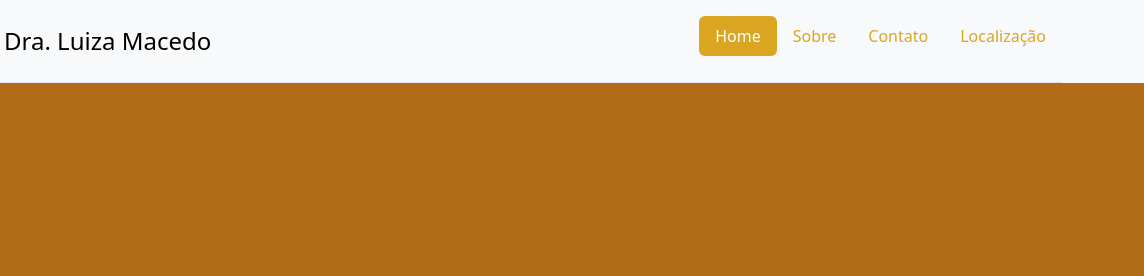
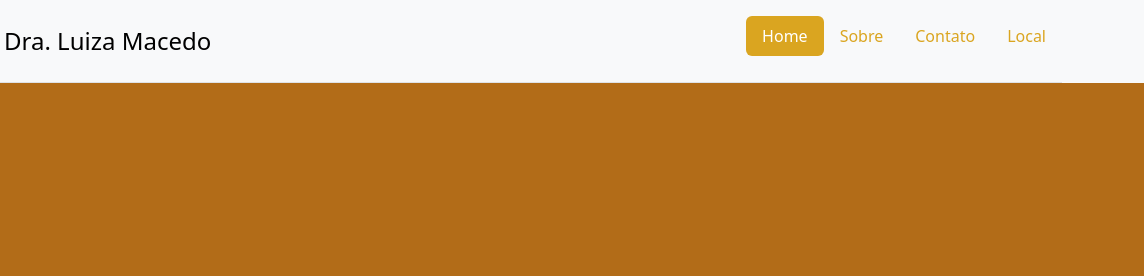
Before and after one commit to fernandes-joaopaulo/Doctor-Model, a plain HTML site: page index.html in a window 1280 px wide. Shown: the top 276 px of the page, 136-1280 px from the left. Drawn offline with nearby package versions, Linux system fonts and the light colour scheme.

Commit message:
Modifica indice do header

```diff
--- a/index.html
+++ b/index.html
@@ -21,7 +21,7 @@
             <li class="nav-item"><a href="#" class="nav-link active" style="background-color: goldenrod;" aria-current="page">Home</a></li>
             <li class="nav-item"><a href="#sobre" class="nav-link" style="color: goldenrod;">Sobre</a></li>
             <li class="nav-item"><a href="#contato" class="nav-link" style="color: goldenrod;">Contato</a></li>
-            <li class="nav-item"><a href="#localizacao" class="nav-link" style="color: goldenrod;">Localização</a></li>
+            <li class="nav-item"><a href="#localizacao" class="nav-link" style="color: goldenrod;">Local</a></li>
           </ul>
         </header>
       </div>
```
